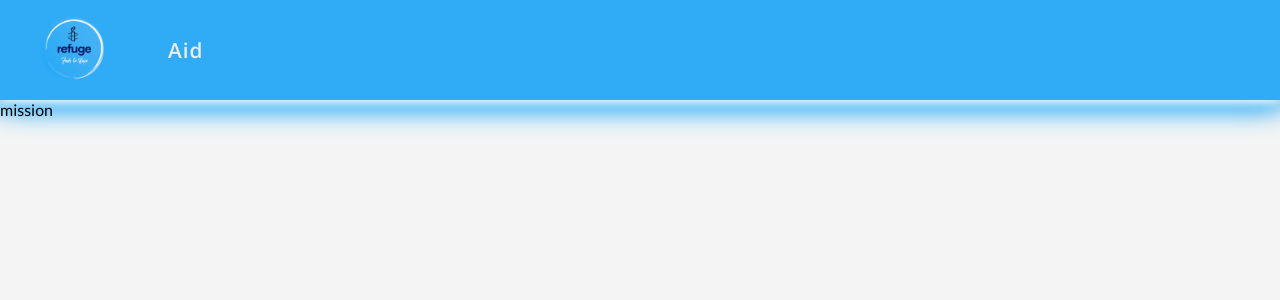
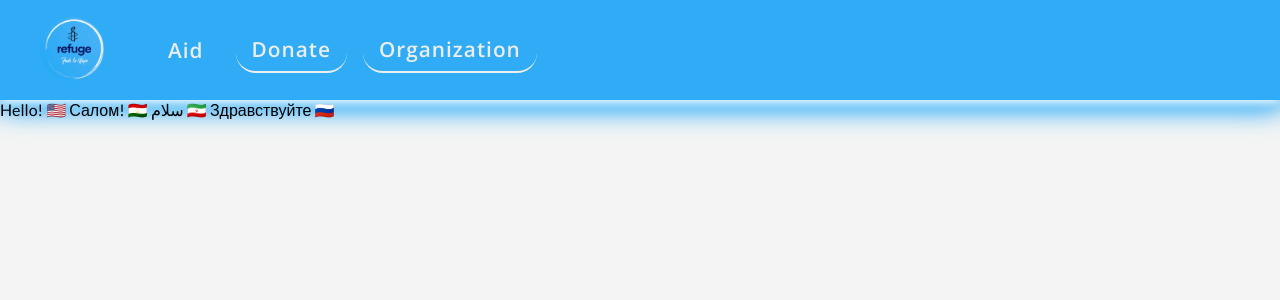
Before and after one commit to Refugee-Aid-Capstone/refugee-aid-fe, a React (Create React App) app: page /OurMission in a window 1280 px wide. Shown: the top 300 px of the page. Built offline with nearby package versions, Linux system fonts and the light colour scheme.

Commit message:
refactor: Add new tabs in to logo

```diff
--- a/src/Components/NavBar/NavBar.js
+++ b/src/Components/NavBar/NavBar.js
@@ -12,7 +12,8 @@ export default function NavBar() {
         </NavLink>
       </div>
       <NavLink className='nav-link' to='/provideAid'>Aid</NavLink>
-      {/* <NavLink className='nav-link' to='/ourMission'>Mission</NavLink> */}
+      <NavLink className='nav-link' to='/ourMission'>Donate</NavLink>
+      <NavLink className='nav-link' to='/ourMission'>Organization</NavLink>
     </nav>
   );
 }
--- a/src/Components/OurMissionPage/OurMissionPage.js
+++ b/src/Components/OurMissionPage/OurMissionPage.js
@@ -5,7 +5,7 @@ export default function OurMissionPage() {
   return (
     <div>
       <NavBar />
-      mission
+      Hello! 🇺🇸 Салом! 🇹🇯 سلام 🇮🇷 Здравствуйте 🇷🇺
     </div>
   );
 }
```
